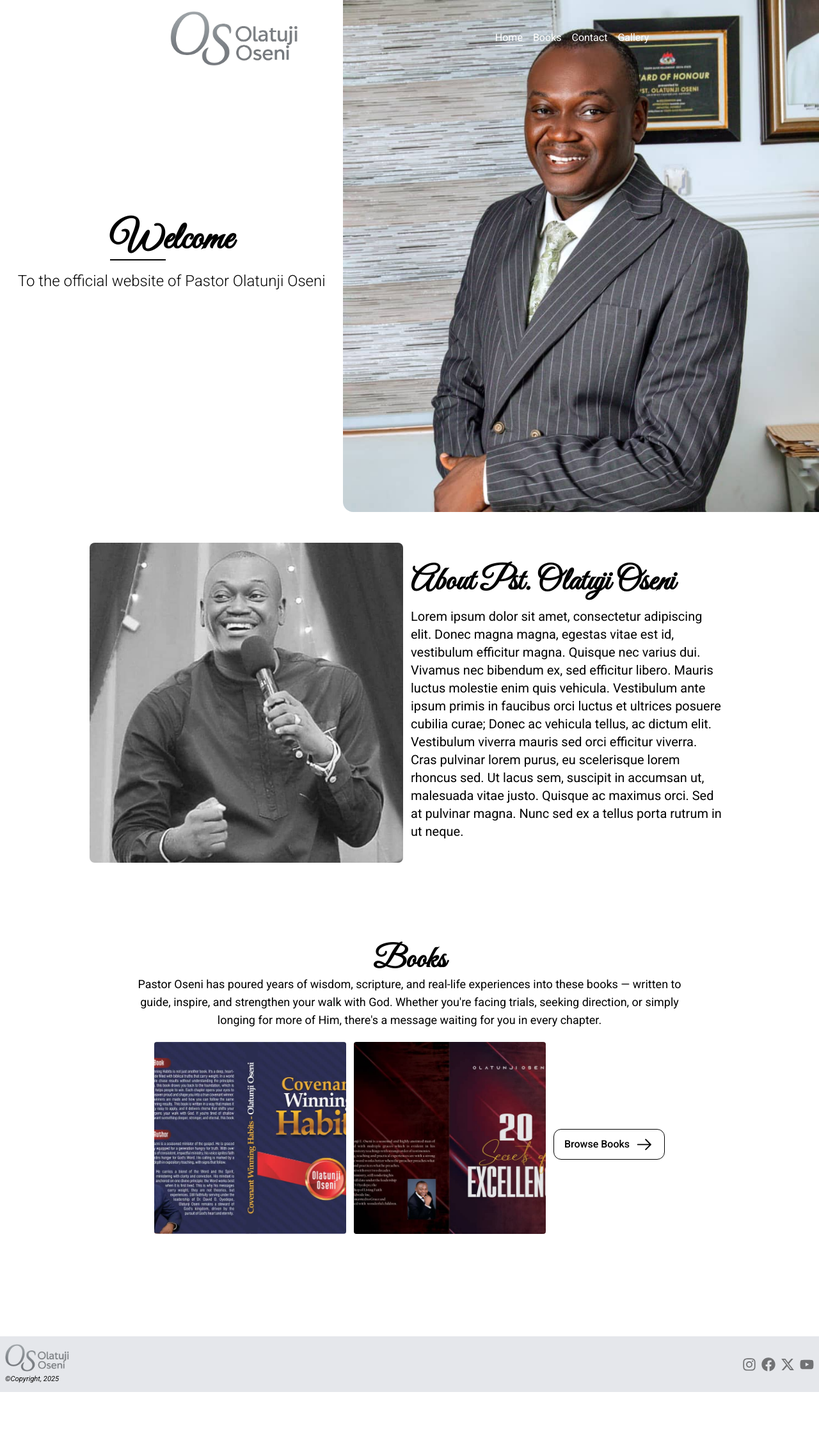
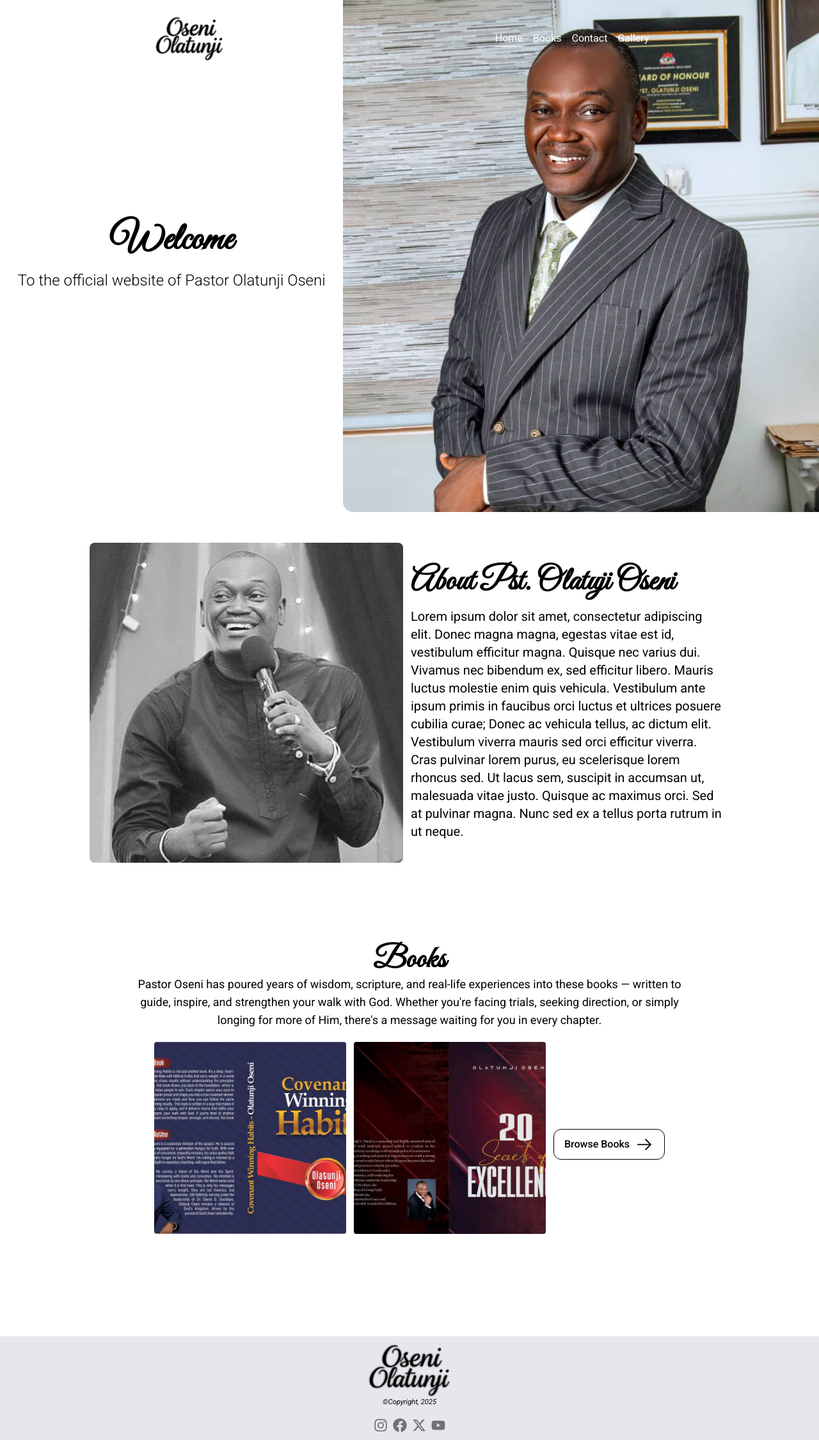
Before and after one commit to Ronexan/pst-oseni-site, a React (Vite) app: page / in a window 1280 px wide. Shown: the whole page at 64% size. Before the commit the page ends 2228 px from the top, so only its background shows below. Built offline with nearby package versions, Linux system fonts and the light colour scheme.

Commit message:
Added new logo and some UI updates

```diff
--- a/src/ui/Footer.tsx
+++ b/src/ui/Footer.tsx
@@ -4,18 +4,18 @@ import { FaInstagram } from "react-icons/fa"
 import { FaFacebook } from "react-icons/fa";
 import { FaXTwitter } from "react-icons/fa6";
 import { FaYoutube } from "react-icons/fa";
-import Logo from "/logo.png";
+import Logo from "@/ui/Logo";
 
 export default function Footer() {
   return (
-    <footer className="w-full py-3 px-2 flex gap-2 justify-between items-center flex-wrap
+    <footer className="w-full py-3 px-2 flex flex-col gap-4 justify-center items-center flex-wrap
       bg-gray-200 dark:bg-gray-500/15"
     >
       <div>
         <Link to="/">
-          <img src={Logo} className="max-w-[100px] w-auto" />
+          <Logo size={1.3} />
         </Link>
-        <p className="mt-1 text-[0.7rem] text-neutral-950 dark:text-neutral-200 italic">
+        <p className="text-center text-[0.7rem] text-neutral-950 dark:text-neutral-200 italic">
           &copy;Copyright, {(new Date()).getFullYear()}
         </p>
       </div>
--- a/src/ui/Header/Header.tsx
+++ b/src/ui/Header/Header.tsx
@@ -5,7 +5,7 @@ import useWinSize from '@/hooks/useWinSize';
 import useTheme from '@/hooks/useTheme';
 import NavLink from './NavLink';
 import classNames from 'classnames';
-import Logo from "/logo.png";
+import Logo from "@/ui/Logo";
 
 export default function Header() {
   const [onTop, setOnTop] = useState(true);
@@ -57,10 +57,10 @@ export default function Header() {
         animate={{ width: (onTop && onIndex) ? '60%' : '50%' }}
       >
         <motion.span
-          animate={{ width: (onTop && onIndex) ? 200: 90 }}
+          animate={{ scale: (onTop && onIndex) ? 1.8 : 1 }}
         >
           <Link to="/">
-            <img src={Logo} />
+            <Logo size={0.6} />
           </Link>
         </motion.span>
         <motion.nav
@@ -93,7 +93,7 @@ export default function Header() {
       >
         <span>
           <Link to="/">
-            <img src={Logo} width={80} />
+            <Logo size={0.6} />
           </Link>
         </span>
         <nav
--- /dev/null
+++ b/src/ui/Logo.tsx
@@ -0,0 +1,15 @@
+import LogoImage from "/logo.png";
+import LogoImageDark from "/logo-dark.png";
+import useTheme from "@/hooks/useTheme";
+
+export default function Logo({ size = 1 }: { size?: number }) {
+  const theme = useTheme();
+
+  if (theme === "light") return (
+    <img src={LogoImage} width={size*100} />
+  );
+
+  return (
+    <img src={LogoImageDark} width={size*100} />
+  );
+}
--- a/src/ui/home/LandingBanner.tsx
+++ b/src/ui/home/LandingBanner.tsx
@@ -4,9 +4,7 @@ export default function LandingBanner() {
   const duration = 1.5;
   const greetingText = (
     <>
-      <h1 className="font-great-vibes text-6xl font-bold mb-4 after:block
-        after:w-[45%] after:h-[2px] after:bg-black dark:after:bg-white"
-      >
+      <h1 className="font-great-vibes text-6xl font-bold mb-4">
         Welcome
       </h1>
       <motion.h2
```
Also changed, not shown: public/logo-dark.png (added), public/logo.png.
